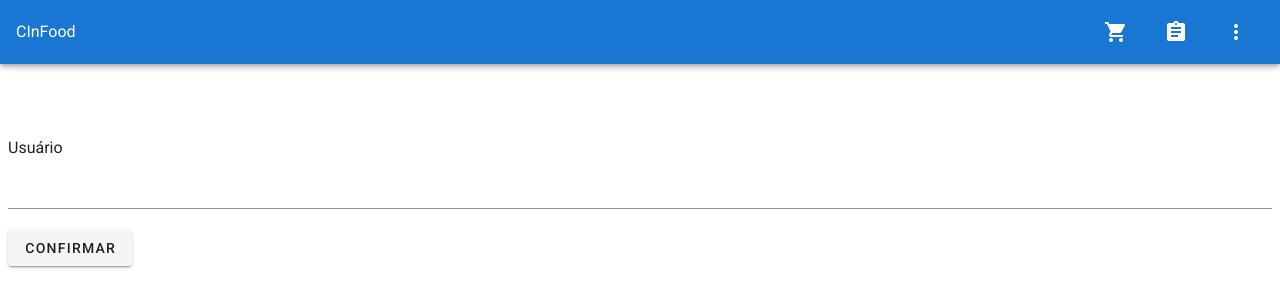
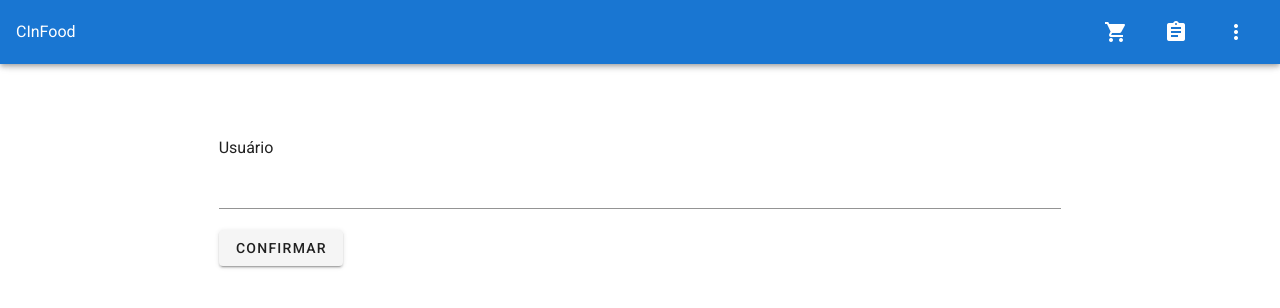
Before and after one commit to jc-costa/ESS-projeto, a Vue app in the folder front/: page / in a window 1280 px wide. Shown: the top 308 px of the page. Built offline with nearby package versions, Linux system fonts and the light colour scheme.

Commit message:
alterando a tela de login

```diff
--- a/front/src/views/Login.vue
+++ b/front/src/views/Login.vue
@@ -1,7 +1,7 @@
 <template>
   <v-main class="ma-5">
     <v-row align="center" justify="center">
-      <v-col>
+      <v-col lg="8">
         <v-row>Usuário</v-row>
         <v-row>
           <v-text-field data-cy="nome-usuario" v-model="username"></v-text-field>
```
